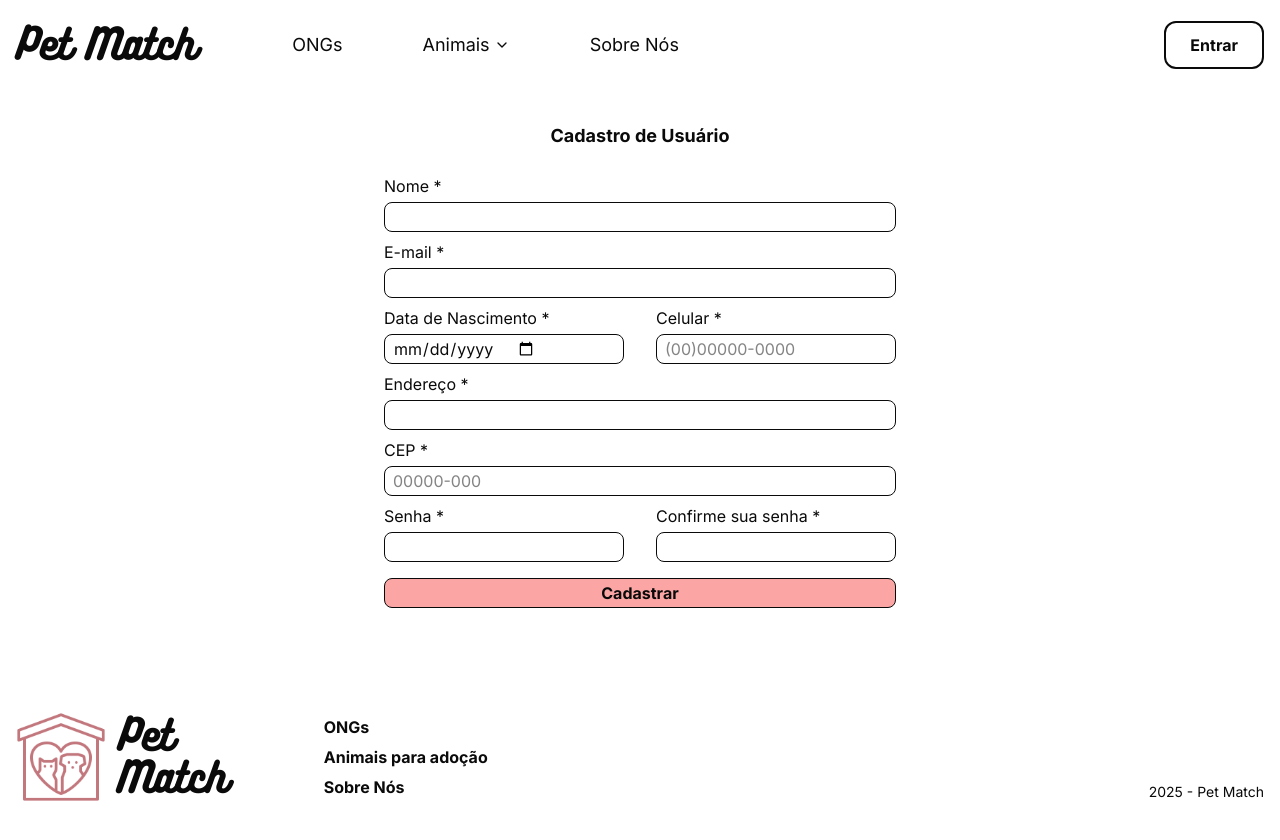
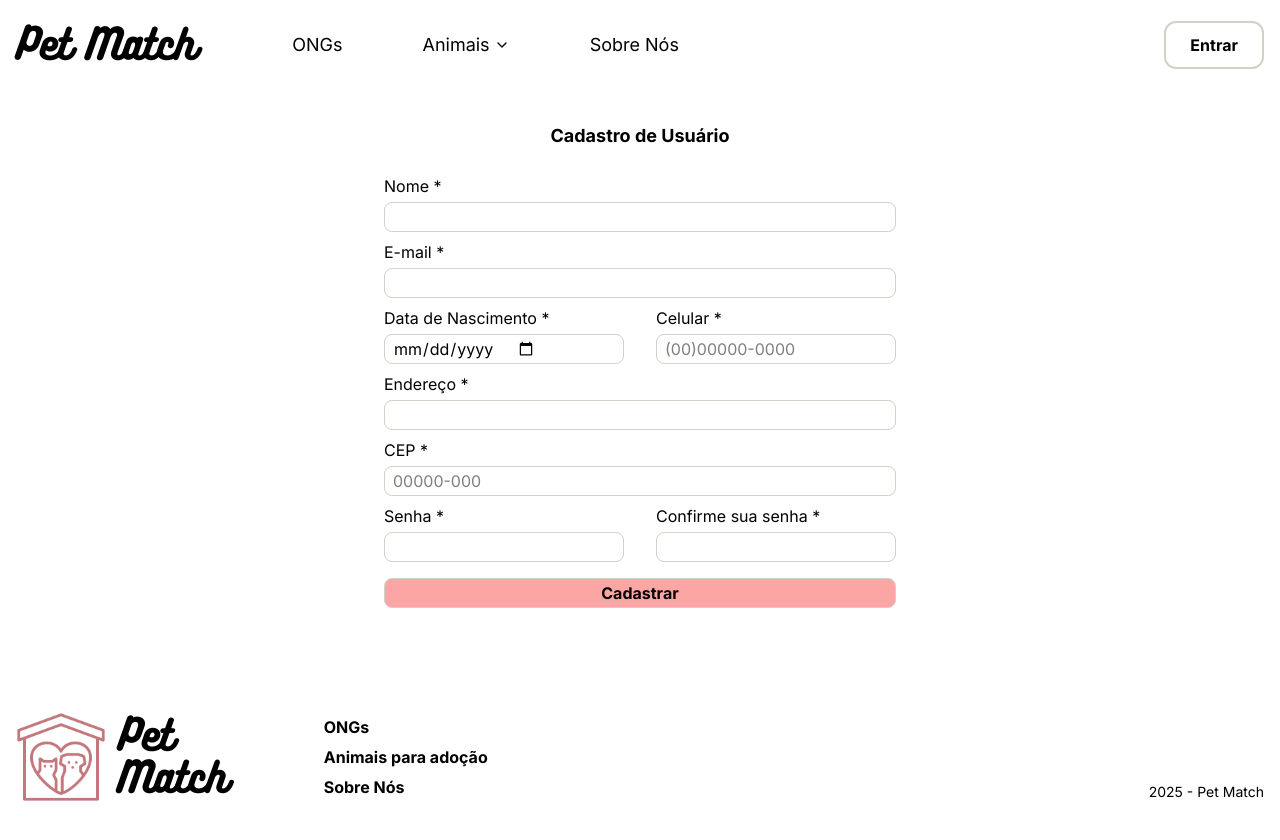
Before and after one commit to mariaclararcs/petmatch-web, a Next.js app: page /register/user in a window 1280 px wide. Shown: the top 840 px of the page. Built offline with nearby package versions, Linux system fonts and the light colour scheme.

Commit message:
style(globals): update global styles

```diff
--- a/src/styles/globals.css
+++ b/src/styles/globals.css
@@ -10,40 +10,83 @@ html, body {
   font-family: Arial, Helvetica, sans-serif;
 }
 
-:root {       /* #FCFCF2 */
-  --card: oklch(1 0 0);
-  --card-foreground: oklch(0.145 0 0);
-  --popover: oklch(1 0 0);
-  --popover-foreground: oklch(0.145 0 0);
-  --primary: oklch(0.205 0 0);       /* #FFC2C7 - pink */
-  --primary-foreground: oklch(0.985 0 0); /* Cor do texto sobre o primary */
-  --secondary: oklch(0.97 0 0);      /* #C2777D - dark-pink */
-  --secondary-foreground: oklch(0.205 0 0); /* Cor do texto sobre o secondary */
-  --muted: oklch(0.97 0 0);          /* #EFEFDE - footer-gray */
-  --muted-foreground: oklch(0.556 0 0);
-  --accent: oklch(0.97 0 0);
-  --accent-foreground: oklch(0.205 0 0);
-  --destructive: oklch(0.577 0.245 27.325);
-  --destructive-foreground: 0 0% 98%;
-  --border: oklch(0.922 0 0);          /* #CDCDBD - border-gray */
-  --input: oklch(0.922 0 0);
-  --ring: oklch(0.708 0 0);
-  --radius: 0.625rem;
-  --background: oklch(1 0 0);
-  --foreground: oklch(0.145 0 0);
-  --chart-1: oklch(0.646 0.222 41.116);
-  --chart-2: oklch(0.6 0.118 184.704);
-  --chart-3: oklch(0.398 0.07 227.392);
-  --chart-4: oklch(0.828 0.189 84.429);
-  --chart-5: oklch(0.769 0.188 70.08);
-  --sidebar: oklch(0.985 0 0);
-  --sidebar-foreground: oklch(0.145 0 0);
-  --sidebar-primary: oklch(0.205 0 0);
-  --sidebar-primary-foreground: oklch(0.985 0 0);
-  --sidebar-accent: oklch(0.97 0 0);
-  --sidebar-accent-foreground: oklch(0.205 0 0);
-  --sidebar-border: oklch(0.922 0 0);
-  --sidebar-ring: oklch(0.708 0 0);
+:root {
+  /* Cores principais */
+  --card: 0 0% 100%;              /* Branco */
+  --card-foreground: 240 10% 3.9%;/* Cinza escuro */
+  --popover: 0 0% 100%;
+  --popover-foreground: 240 10% 3.9%;
+  --primary: 355 100% 88%;        /* Rosa claro - #FFC2C7 */
+  --primary-foreground: 355 33% 59%; /* Rosa escuro */
+  --secondary: 355 33% 59%;       /* Rosa escuro - #C2777D */
+  --secondary-foreground: 0 0% 100%; /* Branco */
+  --muted: 60 33% 93%;           /* Cinza claro - #EFEFDE */
+  --muted-foreground: 240 3.8% 46.1%; /* Cinza médio */
+  --accent: 240 4.8% 95.9%;      /* Cinza muito claro */
+  --accent-foreground: 240 5.9% 10%; /* Cinza escuro */
+  --destructive: 0 84.2% 60.2%;  /* Vermelho */
+  --destructive-foreground: 0 0% 98%; /* Branco */
+  --border: 60 9% 80%;           /* Cinza claro - #CDCDBD */
+  --input: 60 55% 97%;           /* Bege claro - #FCFCF2 */
+  --ring: 240 10% 3.9%;          /* Cinza escuro */
+  --radius: 0.625rem;            /* 10px */
+  --background: 60 55% 97%;      /* Bege claro - #FCFCF2 */
+  --foreground: 240 10% 3.9%;    /* Cinza escuro */
+
+  /* Cores de gráficos */
+  --chart-1: 220 70% 50%;        /* Azul */
+  --chart-2: 160 60% 45%;        /* Verde */
+  --chart-3: 30 80% 55%;         /* Laranja */
+  --chart-4: 280 65% 60%;        /* Roxo */
+  --chart-5: 340 75% 55%;        /* Rosa */
+
+  /* Cores da sidebar */
+  --sidebar: 0 0% 100%;          /* Branco */
+  --sidebar-foreground: 240 10% 3.9%; /* Cinza escuro */
+  --sidebar-primary: 355 100% 88%; /* Rosa claro */
+  --sidebar-primary-foreground: 355 33% 59%; /* Rosa escuro */
+  --sidebar-accent: 60 33% 93%;  /* Cinza claro */
+  --sidebar-accent-foreground: 240 5.9% 10%; /* Cinza escuro */
+  --sidebar-border: 60 9% 80%;   /* Cinza claro */
+  --sidebar-ring: 240 10% 3.9%;  /* Cinza escuro */
+}
+
+.dark {
+  --background: 240 10% 3.9%;    /* Preto azulado */
+  --foreground: 0 0% 98%;        /* Branco */
+  --card: 240 10% 3.9%;
+  --card-foreground: 0 0% 98%;
+  --popover: 240 10% 3.9%;
+  --popover-foreground: 0 0% 98%;
+  --primary: 0 0% 98%;           /* Branco */
+  --primary-foreground: 240 5.9% 10%; /* Cinza escuro */
+  --secondary: 240 3.7% 15.9%;   /* Cinza escuro */
+  --secondary-foreground: 0 0% 98%; /* Branco */
+  --muted: 240 3.7% 15.9%;
+  --muted-foreground: 240 5% 64.9%; /* Cinza médio */
+  --accent: 240 3.7% 15.9%;
+  --accent-foreground: 0 0% 98%;
+  --destructive: 0 62.8% 30.6%;  /* Vermelho escuro */
+  --border: 240 3.7% 15.9%;
+  --input: 240 3.7% 15.9%;
+  --ring: 240 4.9% 83.9%;        /* Cinza claro */
+
+  /* Dark mode chart colors */
+  --chart-1: 220 70% 50%;
+  --chart-2: 160 60% 45%;
+  --chart-3: 30 80% 55%;
+  --chart-4: 280 65% 60%;
+  --chart-5: 340 75% 55%;
+
+  /* Dark mode sidebar colors */
+  --sidebar: 240 10% 3.9%;
+  --sidebar-foreground: 0 0% 98%;
+  --sidebar-primary: 0 0% 98%;
+  --sidebar-primary-foreground: 240 5.9% 10%;
+  --sidebar-accent: 240 3.7% 15.9%;
+  --sidebar-accent-foreground: 0 0% 98%;
+  --sidebar-border: 240 3.7% 15.9%;
+  --sidebar-ring: 240 4.9% 83.9%;
 }
 
 form {
@@ -98,40 +141,6 @@ form span a:hover {
   text-decoration: underline;
 }
 
-.dark {
-  --background: oklch(0.145 0 0);
-  --foreground: oklch(0.985 0 0);
-  --card: oklch(0.205 0 0);
-  --card-foreground: oklch(0.985 0 0);
-  --popover: oklch(0.205 0 0);
-  --popover-foreground: oklch(0.985 0 0);
-  --primary: oklch(0.922 0 0);
-  --primary-foreground: oklch(0.205 0 0);
-  --secondary: oklch(0.269 0 0);
-  --secondary-foreground: oklch(0.985 0 0);
-  --muted: oklch(0.269 0 0);
-  --muted-foreground: oklch(0.708 0 0);
-  --accent: oklch(0.269 0 0);
-  --accent-foreground: oklch(0.985 0 0);
-  --destructive: oklch(0.704 0.191 22.216);
-  --border: oklch(1 0 0 / 10%);
-  --input: oklch(1 0 0 / 15%);
-  --ring: oklch(0.556 0 0);
-  --chart-1: oklch(0.488 0.243 264.376);
-  --chart-2: oklch(0.696 0.17 162.48);
-  --chart-3: oklch(0.769 0.188 70.08);
-  --chart-4: oklch(0.627 0.265 303.9);
-  --chart-5: oklch(0.645 0.246 16.439);
-  --sidebar: oklch(0.205 0 0);
-  --sidebar-foreground: oklch(0.985 0 0);
-  --sidebar-primary: oklch(0.488 0.243 264.376);
-  --sidebar-primary-foreground: oklch(0.985 0 0);
-  --sidebar-accent: oklch(0.269 0 0);
-  --sidebar-accent-foreground: oklch(0.985 0 0);
-  --sidebar-border: oklch(1 0 0 / 10%);
-  --sidebar-ring: oklch(0.556 0 0);
-}
-
 * {
   border-color: hsl(var(--border));
 }
```
